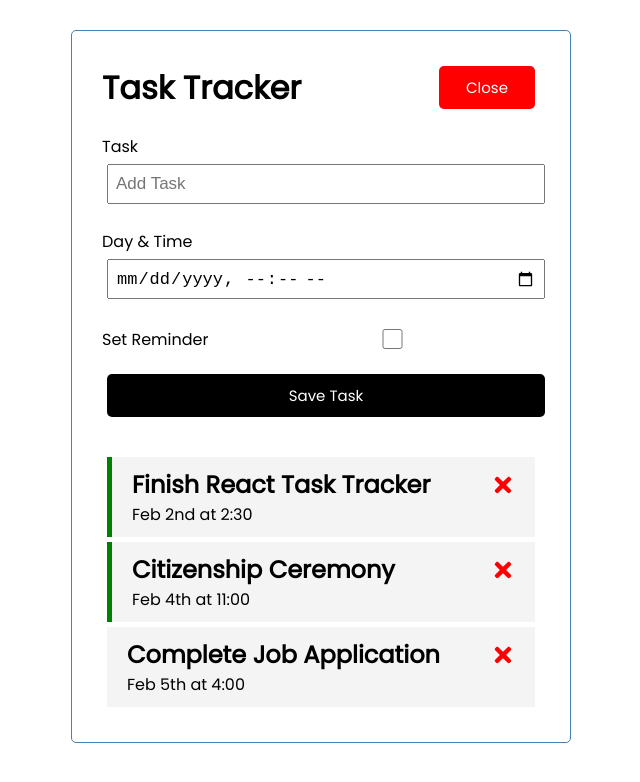
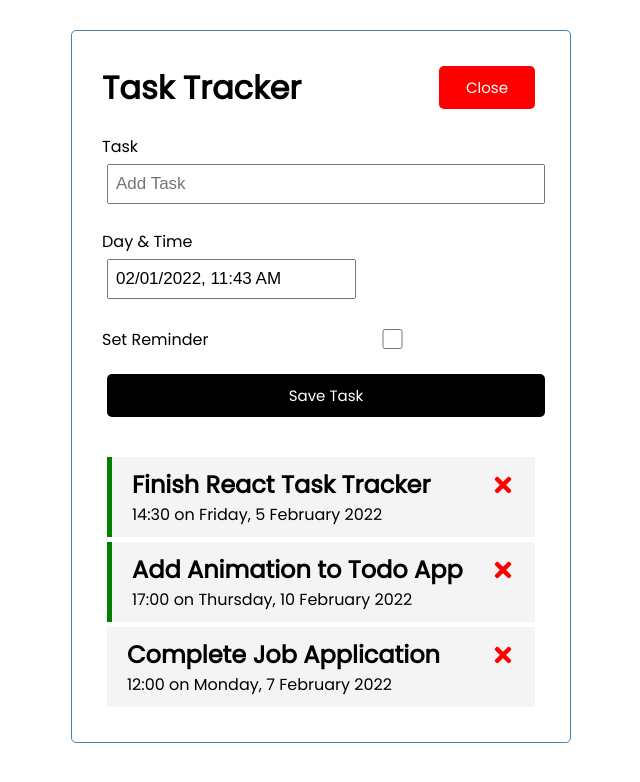
Before and after one commit to tjupiter/react-todo-app, a React (Create React App) app: page / in a window 1280 px wide. Both pictures are taken after a click on the button "Add". Shown: the top 782 px of the page, without its empty margins (319-959 px from the left). Built offline with nearby package versions, Linux system fonts and the light colour scheme.

Commit message:
custom time and date format

```diff
--- a/package.json
+++ b/package.json
@@ -1,12 +1,15 @@
 {
   "name": "tm-react-retodo",
+  "homepage": "/react-todo-app",
   "version": "0.1.0",
   "private": true,
   "dependencies": {
     "@testing-library/jest-dom": "^5.16.1",
     "@testing-library/react": "^12.1.2",
     "@testing-library/user-event": "^13.5.0",
+    "datepicker": "^0.0.0",
     "react": "^17.0.2",
+    "react-datepicker": "^4.6.0",
     "react-dom": "^17.0.2",
     "react-icons": "^4.3.1",
     "react-scripts": "5.0.0",
--- a/src/App.js
+++ b/src/App.js
@@ -14,19 +14,19 @@ function App() {
     {
       id: 1,
       text: 'Finish React Task Tracker',
-      day: 'Feb 2nd at 2:30',
+      day: '14:30 on Friday, 5 February 2022',
       reminder: true,
     },
     {
       id: 2,
-      text: 'Citizenship Ceremony',
-      day: 'Feb 4th at 11:00',
+      text: 'Add Animation to Todo App',
+      day: '17:00 on Thursday, 10 February 2022',
       reminder: true,
     },
     {
       id: 3,
       text: 'Complete Job Application',
-      day: 'Feb 5th at 4:00',
+      day: '12:00 on Monday, 7 February 2022',
       reminder: false,
     },
   ])
--- a/src/components/AddTask.js
+++ b/src/components/AddTask.js
@@ -1,9 +1,15 @@
 import { useState } from "react";
+import DatePicker from 'react-datepicker';
+import "react-datepicker/dist/react-datepicker.css";
 
 const AddTask = ({ onAdd }) => {
     const [text, setText] = useState('')
-    const [day, setDate] = useState('')
+    const [date, setStartDate] = useState(new Date())
     const [reminder, setReminder] = useState(false)
+
+    // let handleColor = (time) => {
+    //     return time.getHours() > 12 ? "text-success" : "text-error";
+    // };
 
     const onSubmit = (e) => {
         e.preventDefault()
@@ -13,10 +19,48 @@ const AddTask = ({ onAdd }) => {
             return
         }
 
+        // convert Date object to custom string format
+        // should this be a function ?
+        // const convertDate = () => {
+        //     const daysOfTheWeek = ['Sunday', 'Monday', 'Tuesday', 'Wednesday', 'Thursday', 'Friday', 'Saturday'];
+        //     const monthsOfTheYear = ['January', 'February', 'March', 'April', 'May', 'June', 'July', 'August', 'September', 'October', 'November', 'December'];
+
+        //     const selectedDate = date;
+        //     const year = selectedDate.getFullYear();
+        //     const month = String(monthsOfTheYear[selectedDate.getMonth() + 1]);
+        //     const dayOfMonth = String(selectedDate.getDate());
+        //     const dayOfWeek = String(daysOfTheWeek[selectedDate.getDay()]);
+        //     const hour = String(selectedDate.getHours()).padStart(2, "0");
+        //     const minute = String(selectedDate.getMinutes()).padStart(2, "0");
+
+        //     const customDate = `${hour}:${minute} on ${dayOfWeek}, ${dayOfMonth} ${month} ${year}`;
+
+        //     return day = customDate
+        // }
+
+        // end of convert
+        // should this be a function ?
+        const daysOfTheWeek = ['Sunday', 'Monday', 'Tuesday', 'Wednesday', 'Thursday', 'Friday', 'Saturday'];
+        const monthsOfTheYear = ['January', 'February', 'March', 'April', 'May', 'June', 'July', 'August', 'September', 'October', 'November', 'December'];
+
+        const selectedDate = date;
+        const year = selectedDate.getFullYear();
+        const month = String(monthsOfTheYear[selectedDate.getMonth() + 1]);
+        const dayOfMonth = String(selectedDate.getDate());
+        const dayOfWeek = String(daysOfTheWeek[selectedDate.getDay()]);
+        const hour = String(selectedDate.getHours()).padStart(2, "0");
+        const minute = String(selectedDate.getMinutes()).padStart(2, "0");
+
+        const customDate = `${hour}:${minute} on ${dayOfWeek}, ${dayOfMonth} ${month} ${year}`;
+
+        const day = customDate
+        // end of convert
+
+
         onAdd({ text, day, reminder })
 
         setText('')
-        setDate('')
+        setStartDate('')
         setReminder(false)
     }
 
@@ -33,12 +77,14 @@ const AddTask = ({ onAdd }) => {
             </div>
             <div className="form-control">
                 <label>Day & Time</label>
-                <input
-                    type="datetime-local"
-                    placeholder="Add Day & Time"
-                    value={day}
-                    onChange={(e) => setDate(e.target.value)}
-                    ></input>
+
+
+                <DatePicker
+                    selected={date}
+                    showTimeSelect
+                    dateFormat="Pp"
+                    onChange={(date) => setStartDate(date)}
+                />
             </div>
             <div className="form-control form-control-check">
                 <label>Set Reminder</label>
```
Also changed, not shown: src/components/anynew.html (+18 -3 lines), 1 other file (tests, documents, lock files or other folders).
